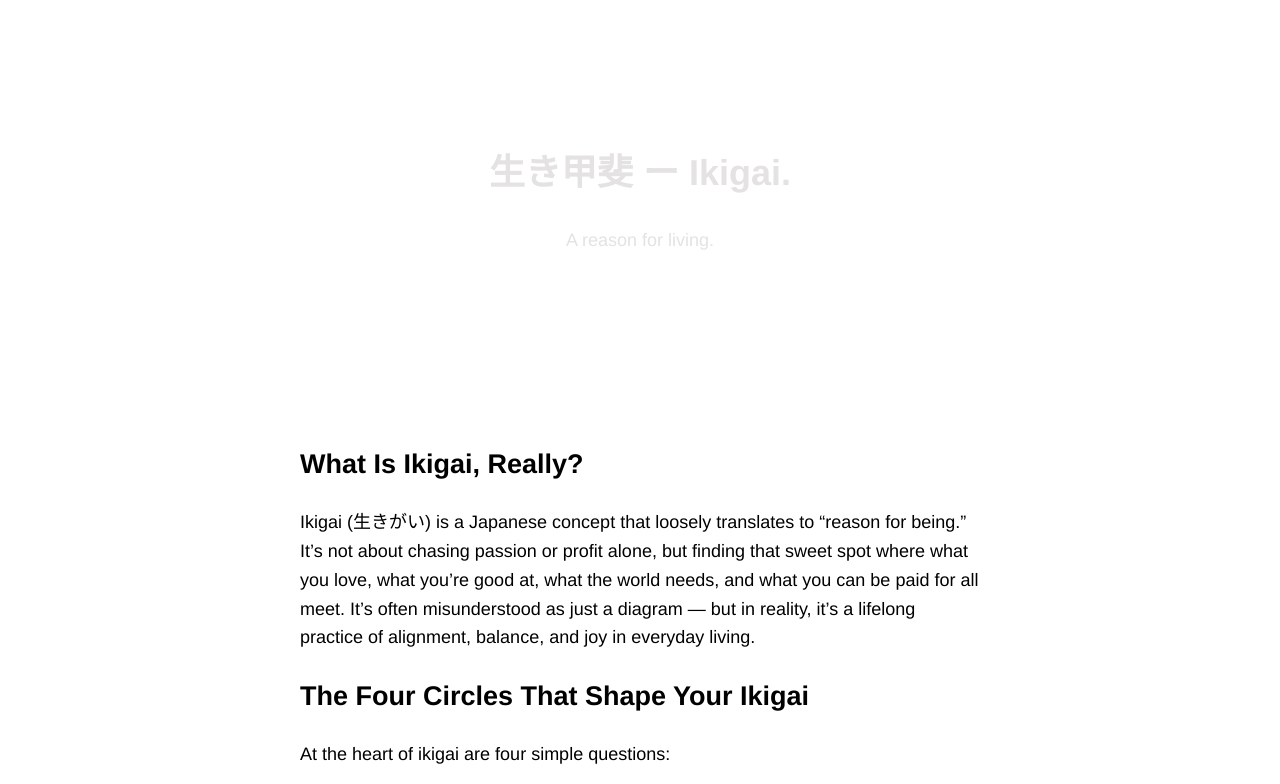
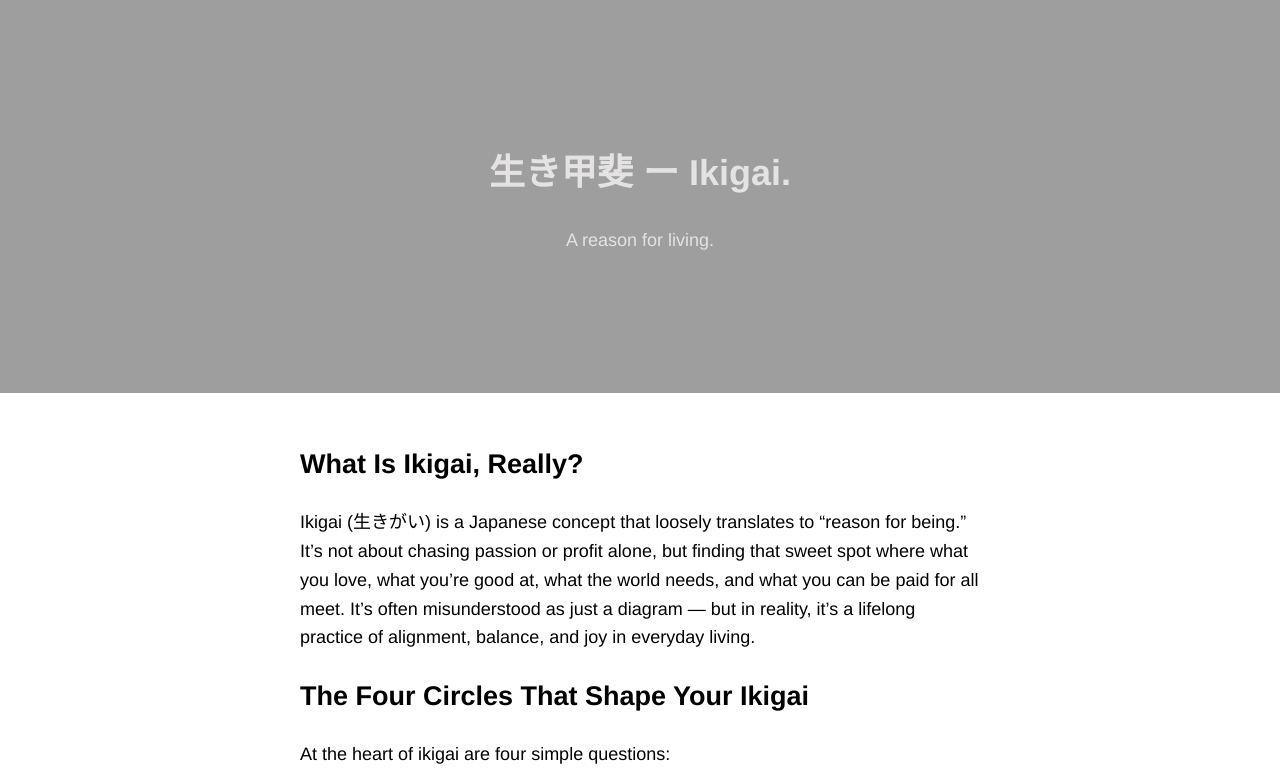
Before and after one commit to LeoCba07/medium-article, a plain HTML site: page index.html in a window 1280 px wide. Shown: the top 784 px of the page. Drawn offline with Linux system fonts and the light colour scheme; the site is published under a folder, as on GitHub Pages, so addresses that start at the root find nothing.

Commit message:
fixed image path

```diff
--- a/style.css
+++ b/style.css
@@ -7,7 +7,7 @@ body {
 }
 
 .banner {
-  background-image: url("/images/ayumi-kubo-L6EWSG8FHok-unsplash.jpg");
+  background-image: url("./images/ayumi-kubo-L6EWSG8FHok-unsplash.jpg");
   background-size: cover;
   padding: 120px;
   color: rgb(228, 226, 226);
```
